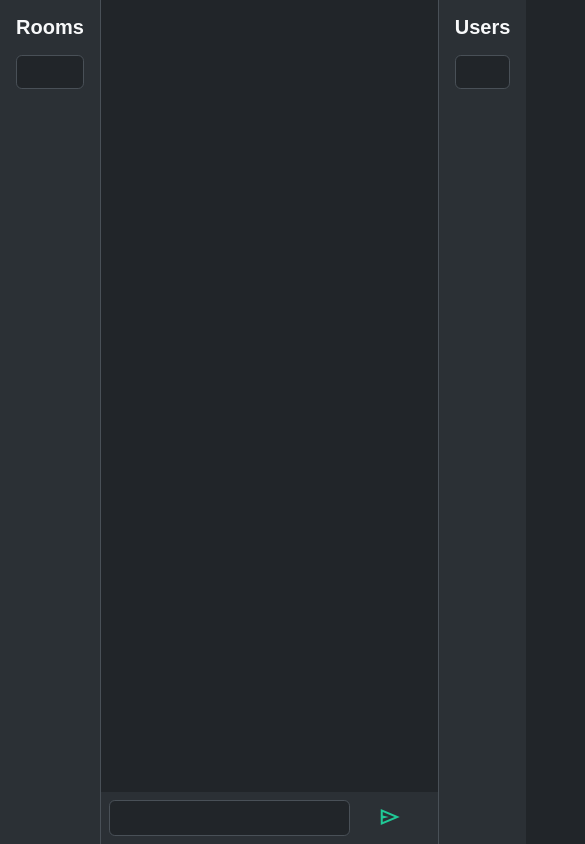
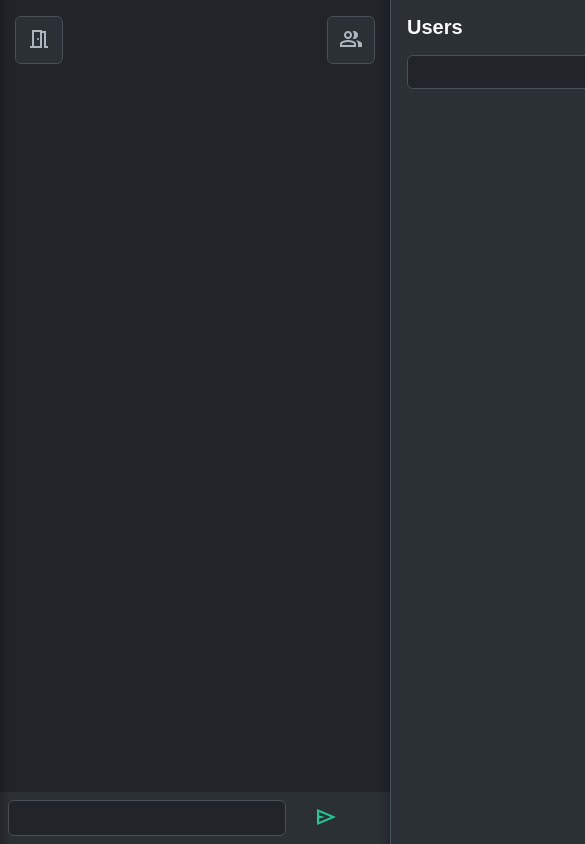
Before and after one commit to fergcb/chat, a plain HTML site: page src/client/index.html in a window 390 px wide. Shown: the top 844 px of the page, 585 px wide, since content can reach past the window. Drawn offline with nearby package versions, Linux system fonts and the light colour scheme.

Commit message:
mobile layout first cut

```diff
--- a/src/client/index.html
+++ b/src/client/index.html
@@ -1,16 +1,20 @@
 <!DOCTYPE html>
 <html>
   <head>
+    <meta name="viewport" content="width=500, initial-scale=1" />
+
     <title>Chat App</title>
+
     <link rel="stylesheet" href="/style.css" />
     <link rel="stylesheet" href="https://fonts.googleapis.com/css2?family=Material+Symbols+Outlined:opsz,wght,FILL,GRAD@48,700,1,200" />
   </head>
   <body>
     <aside id="rooms">
       <h2>Rooms</h2>
-      <ul id="roomsList">
-
-      </ul>
+      <ul id="roomsList"></ul>
+      <button id="toggleRooms">
+        <span class="material-symbols-outlined">meeting_room</span>
+      </button>
     </aside>
 
     <main id="chat">
@@ -28,9 +32,10 @@
 
     <aside id="users">
       <h2>Users</h2>
-      <ul id="usersList">
-
-      </ul>
+      <ul id="usersList"></ul>
+      <button id="toggleUsers">
+        <span class="material-symbols-outlined">group</span>
+      </button>
     </aside>
 
     <script src="/script.js" type="module"></script>
--- a/src/client/script.js
+++ b/src/client/script.js
@@ -4,12 +4,24 @@ import { Collection } from "https://esm.sh/@discordjs/collection@1.5.1";
 
 const socket = io();
 
+const $rooms = document.querySelector("#rooms")
 const $roomsList = document.querySelector("#roomsList");
+const $toggleRooms = document.querySelector("#toggleRooms");
+const $users = document.querySelector("#users")
 const $usersList = document.querySelector("#usersList");
+const $toggleUsers = document.querySelector("#toggleUsers");
 const $messageList = document.querySelector("#messages");
 const $chatBox = document.querySelector("#chatBox");
 const $textInput = document.querySelector("#textInput");
 const $currentRoom = document.querySelector("#currentRoom");
+
+$toggleRooms.addEventListener('click', () => {
+  $rooms.classList.toggle('expanded')
+})
+
+$toggleUsers.addEventListener('click', () => {
+  $users.classList.toggle('expanded')
+})
 
 function createComponent(
   tag,
--- a/src/client/style.css
+++ b/src/client/style.css
@@ -6,6 +6,10 @@
   --txt02: #adb5bd;
   --border01: #495057;
   --accent: #20c997;
+}
+
+* {
+  box-sizing: border-box;
 }
 
 body {
@@ -19,6 +23,92 @@ body {
 
   background: var(--bg01);
   color: var(--txt01);
+}
+
+@media only screen and (max-width: 900px) {
+  body {
+    display: unset;
+    overflow: hidden;
+    max-height: 100vh;
+    max-width: 100vw;
+  }
+
+  #chat,
+  #rooms,
+  #users {
+    height: 100dvh;
+    max-height: 100%;
+  }
+
+  #chat>#currentRoom {
+    margin-left: 4rem;
+  }
+
+  #rooms,
+  #users {
+    width: calc(100% - 5rem);
+    position: absolute;
+    top: 0;
+    box-shadow:
+      0px 0px 5px 5px rgba(0, 0, 0, 0.16),
+      0 0 0 5rem rgba(255, 255, 255, 0);
+    transition:
+      box-shadow 100ms 0ms linear,
+      transform 300ms 100ms ease-in-out;
+  }
+
+  #rooms {
+    transform: translateX(-100%);
+  }
+
+  #users {
+    right: 0;
+    transform: translateX(100%);
+  }
+
+  #rooms.expanded,
+  #users.expanded {
+    transform: translateX(0);
+    z-index: 1000;
+    box-shadow:
+      0px 0px 5px 5px rgba(0, 0, 0, 0.16),
+      0 0 0 5rem rgba(255, 255, 255, 0.1);
+    transition:
+      transform 300ms ease-in-out,
+      box-shadow 150ms 300ms linear;
+  }
+
+  #rooms>#toggleRooms,
+  #users>#toggleUsers {
+    border: none;
+    background: var(--bg02);
+    border: 1px solid var(--border01);
+    border-radius: 0.365rem;
+    position: absolute;
+    color: var(--txt02);
+    width: 3rem;
+    aspect-ratio: 1;
+    cursor: pointer;
+    transition-duration: 150ms;
+    transition-timing-function: ease-in-out;
+    transition-property: background-color, color;
+  }
+
+  #rooms>#toggleRooms:hover,
+  #users>#toggleUsers:hover {
+    background-color: var(--bg03);
+    color: var(--txt01);
+  }
+
+  #rooms>#toggleRooms {
+    top: 1rem;
+    left: calc(100% + 1rem);
+  }
+
+  #users>#toggleUsers {
+    top: 1rem;
+    right: calc(100% + 1rem);
+  }
 }
 
 #chat {
@@ -54,6 +144,7 @@ body {
 
 #chat>#chatBox {
   width: 100%;
+  overflow: hidden;
   background: var(--bg02);
   display: flex;
   padding: 0.5rem;
```
